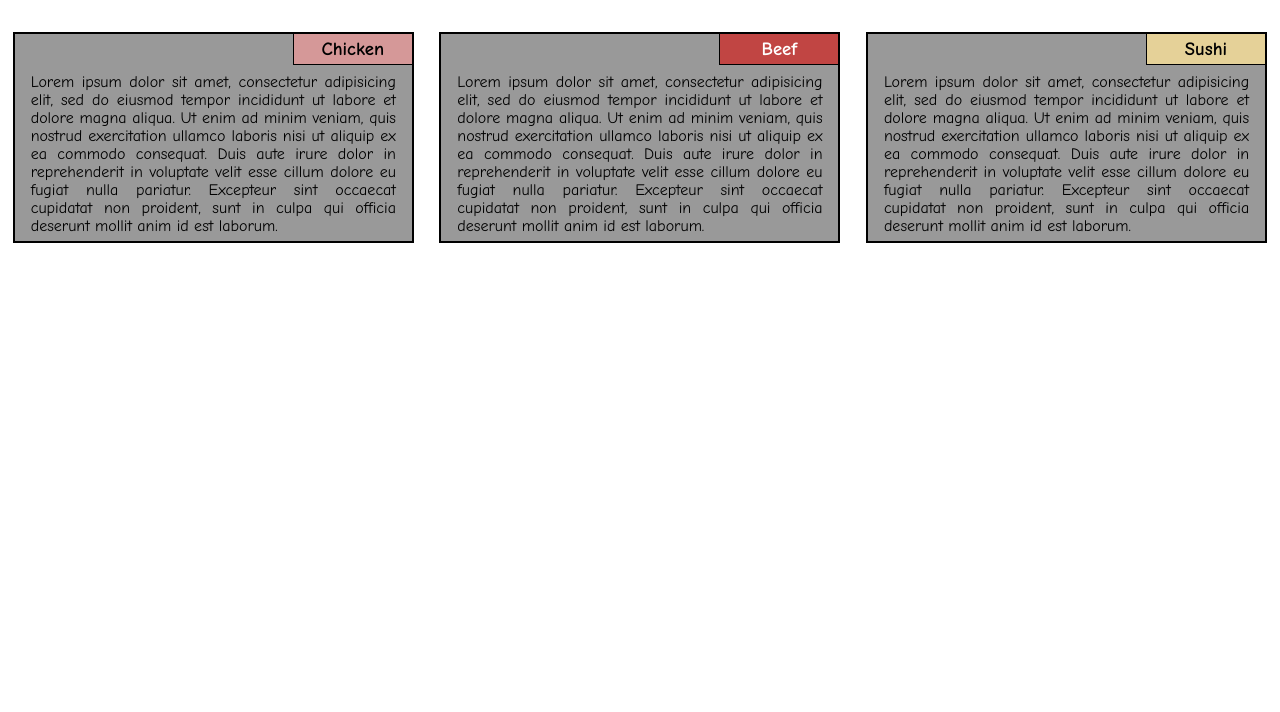
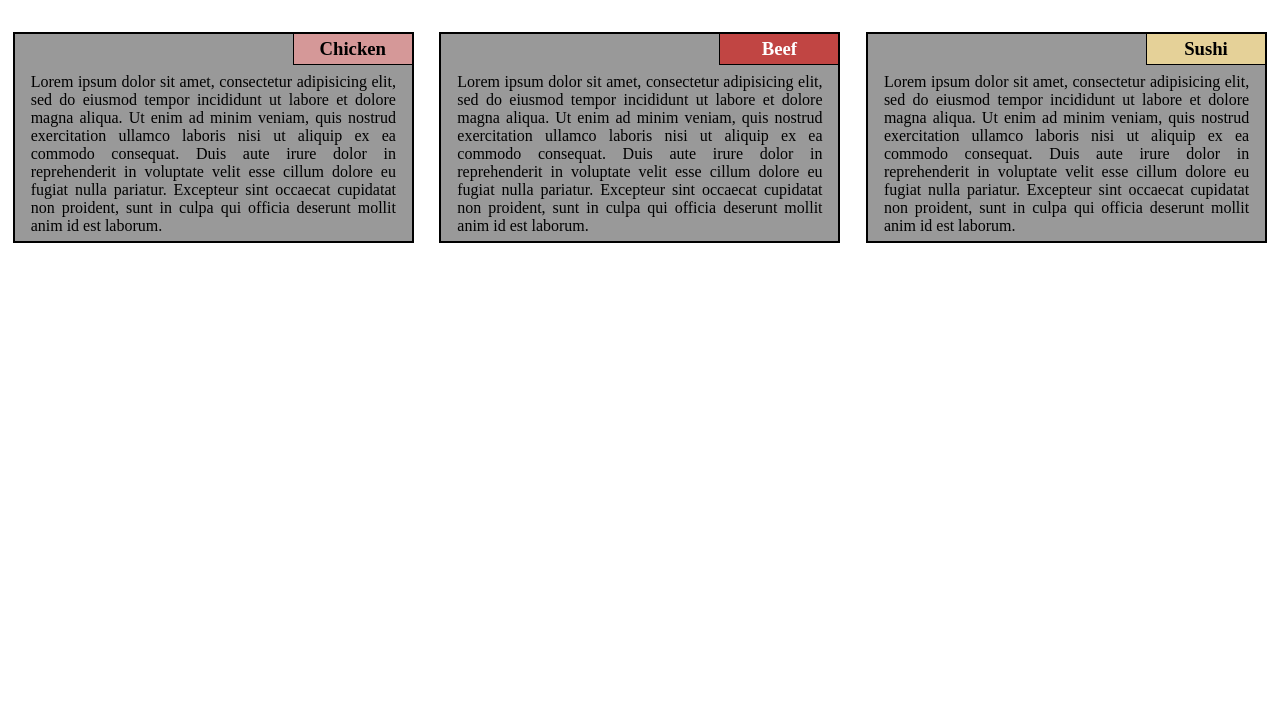
Before and after one commit to ramyavyshnavi/cousera-module-2-assignment, a plain HTML site: page index.html in a window 1280 px wide. Shown: the part 88-800 px from the top of the page. Drawn offline with Linux system fonts and the light colour scheme.

Commit message:
Update style.css

```diff
--- a/css/style.css
+++ b/css/style.css
@@ -4,7 +4,6 @@
     box-sizing: border-box;
     margin: 0;
     padding: 0;
-    font-family: "Comic Sans MS", Calibri, Arial, Helvetica, sans-serif;
 
   }
 
```
